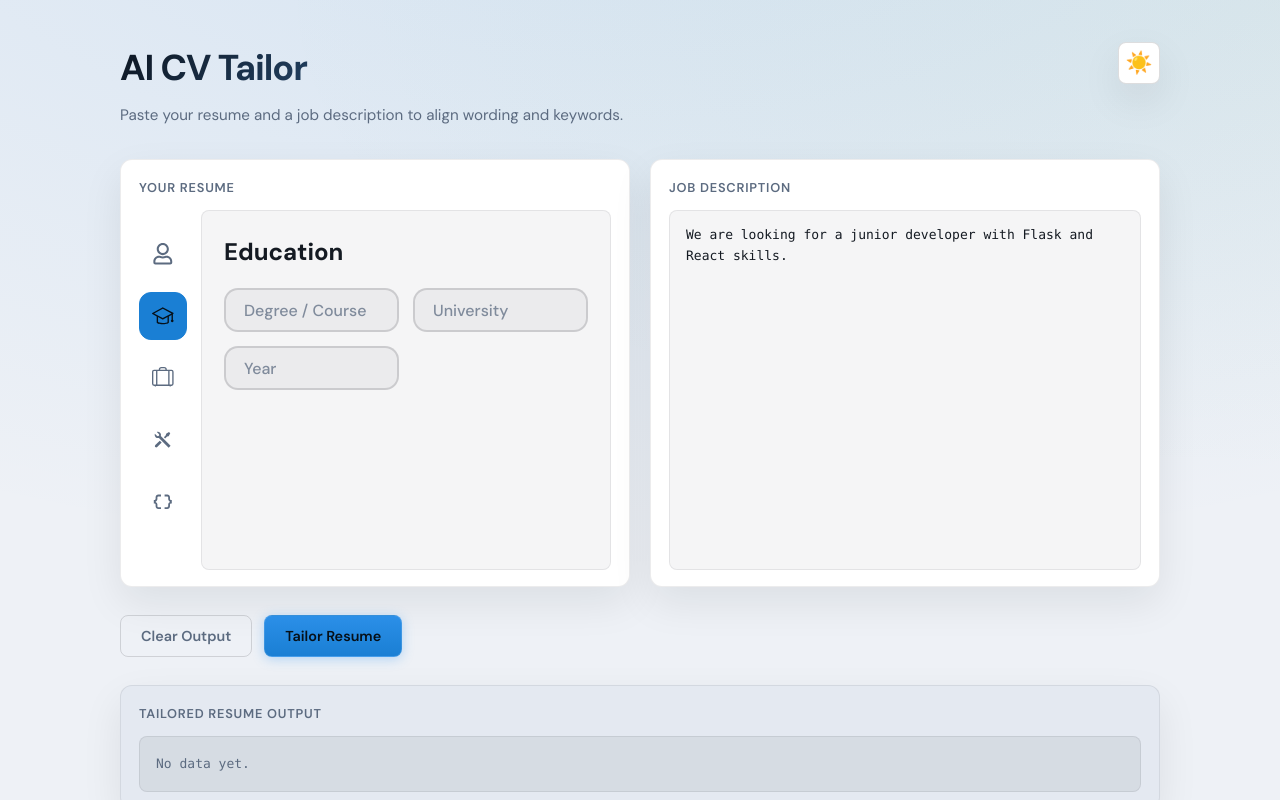
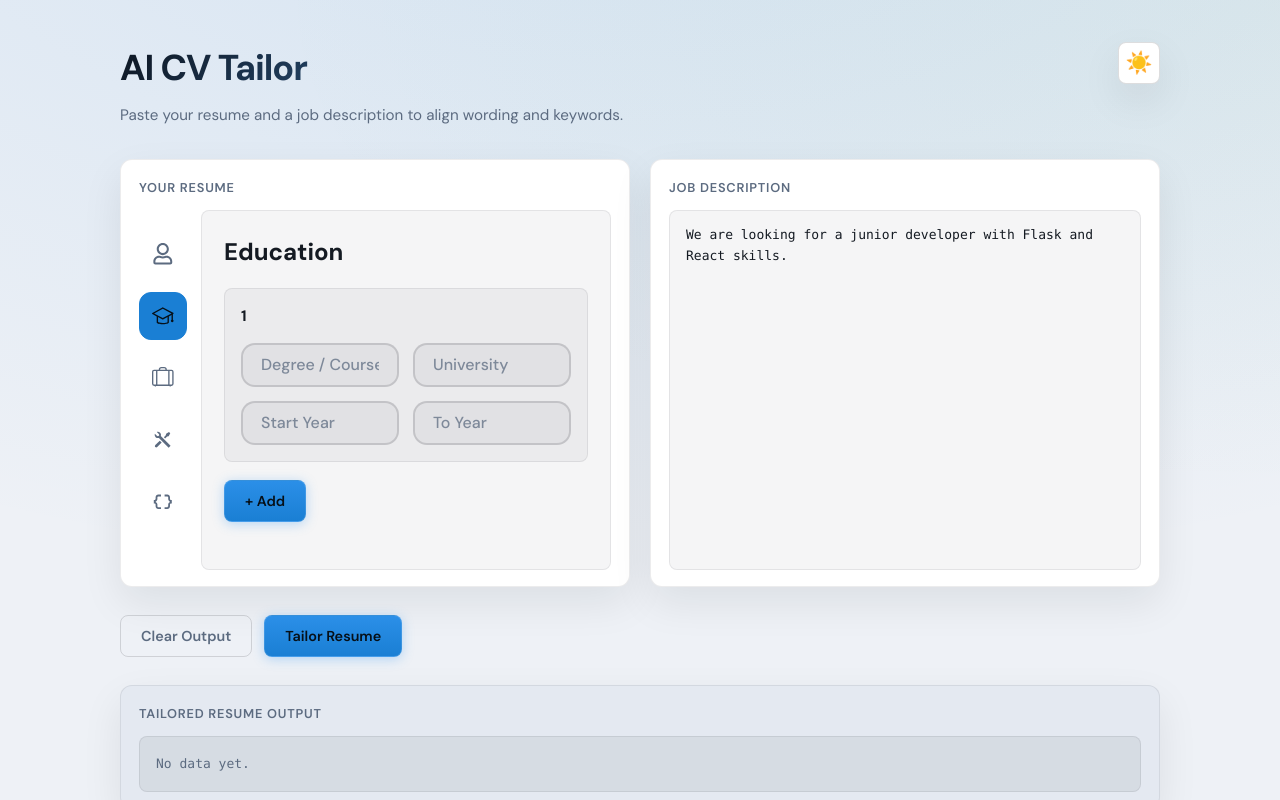
Before and after one commit to to3aunglynn/cv_ai, a React (Vite) app: page / in a window 1280 px wide. Both pictures are taken after a click on the button 163 px from the left and 316 px from the top of the page. Shown: the top 800 px of the page. Built offline with nearby package versions, Linux system fonts and the light colour scheme.

Commit message:
Prepare resume input data to download cv modal

```diff
--- a/src/App.jsx
+++ b/src/App.jsx
@@ -4,7 +4,28 @@ import InputPanel from "./components/InputPanel";
 import OutputPanel from "./components/OutputPanel";
 import analyzeCV from "./api/cvService";
 
+const emptyResumeData = {
+  fullName: "",
+  email: "",
+  phone: "",
+  location: "",
+  education: [
+    {
+      degree: "",
+      university: "",
+      startYear: "",
+      endYear: "",
+    },
+  ],
+  jobTitle: "",
+  company: "",
+  experienceStartYear: "",
+  experienceEndYear: "",
+  skills: [],
+};
+
 function App() {
+  const [resumeData, setResumeData] = useState(emptyResumeData);
   const [cv, setCv] = useState(
     "I am a computing student with Python and React experience.",
   );
@@ -49,17 +70,25 @@ function App() {
         job={job}
         setJob={setJob}
         loading={loading}
+        resumeData={resumeData}
+        setResumeData={setResumeData}
         onClear={() => {
           setCv("");
           setJob("");
           setResult(null);
+          setResumeData(emptyResumeData);
         }}
         onTailor={handleTailor}
         theme={theme}
         toggleTheme={() => setTheme((t) => (t === "dark" ? "light" : "dark"))}
       />
 
-      <OutputPanel result={result} loading={loading} error={error} />
+      <OutputPanel
+        result={result}
+        loading={loading}
+        error={error}
+        resumeData={resumeData}
+      />
     </div>
   );
 }
--- /dev/null
+++ b/src/components/EducationInput.jsx
@@ -0,0 +1,107 @@
+import React from "react";
+import { IoIosClose } from "react-icons/io";
+
+const EducationInput = ({ education, setEducation }) => {
+  const handleEducationChange = (index, e) => {
+    const { name, value } = e.target;
+
+    const educationDetail = education[index];
+
+    const updatedEducationDetail = {
+      ...educationDetail,
+      [name]: value,
+    };
+
+    const updatedEducation = education.map((item, i) =>
+      i === index ? updatedEducationDetail : item,
+    );
+
+    setEducation(updatedEducation);
+  };
+
+  const addEducation = () => {
+    setEducation([
+      ...education,
+      {
+        degree: "",
+        university: "",
+        startYear: "",
+        endYear: "",
+      },
+    ]);
+  };
+
+  const removeEducation = (indexToRemove) => {
+    const updatedEducation = education.filter((educationItem, index) => {
+      return index !== indexToRemove;
+    });
+
+    setEducation(updatedEducation);
+  };
+
+  return (
+    <div className="resume-list-form">
+      {education.map((item, index) => (
+        <div className="resume-list-form__item" key={index}>
+          <div className="resume-list-form__header">
+            <h3>{index + 1}</h3>
+
+            {education.length > 1 && (
+              <button
+                type="button"
+                className="resume-list-form__remove"
+                onClick={() => removeEducation(index)}
+              >
+                <IoIosClose size={40} />
+              </button>
+            )}
+          </div>
+
+          <div className="resume-form-grid">
+            <input
+              className="resume-builder__input"
+              name="degree"
+              value={item.degree}
+              onChange={(e) => handleEducationChange(index, e)}
+              placeholder="Degree / Course"
+            />
+
+            <input
+              className="resume-builder__input"
+              name="university"
+              value={item.university}
+              onChange={(e) => handleEducationChange(index, e)}
+              placeholder="University"
+            />
+
+            <input
+              className="resume-builder__input"
+              name="startYear"
+              value={item.startYear}
+              onChange={(e) => handleEducationChange(index, e)}
+              placeholder="Start Year"
+            />
+
+            <input
+              className="resume-builder__input"
+              name="endYear"
+              value={item.endYear}
+              onChange={(e) => handleEducationChange(index, e)}
+              placeholder="To Year"
+            />
+          </div>
+        </div>
+      ))}
+
+      <button
+        type="button"
+        className="cv-btn cv-btn--primary resume-list-form__add"
+        onClick={addEducation}
+      >
+        + Add
+      </button>
+    </div>
+  );
+};
+
+export default EducationInput;
--- a/src/components/InputPanel.jsx
+++ b/src/components/InputPanel.jsx
@@ -6,6 +6,8 @@ const InputPanel = ({
   setCv,
   job,
   setJob,
+  resumeData,
+  setResumeData,
   onClear,
   onTailor,
   loading,
@@ -37,7 +39,12 @@ const InputPanel = ({
       </header>
 
       <div className="cv-input-row">
-        <ResumeTabs cv={cv} setCv={setCv} />
+        <ResumeTabs
+          cv={cv}
+          setCv={setCv}
+          resumeData={resumeData}
+          setResumeData={setResumeData}
+        />
 
         <section className="cv-panel">
           <h3 className="cv-panel__title">Job Description</h3>
--- a/src/components/ResumeTabContent.jsx
+++ b/src/components/ResumeTabContent.jsx
@@ -1,7 +1,16 @@
 import React from "react";
 import SkillsInput from "./SkillsInput";
+import EducationInput from "./EducationInput";
 
-const ResumeTabContent = ({ item, cv, setCv }) => {
+const ResumeTabContent = ({ item, cv, setCv, resumeData, setResumeData }) => {
+  const handleChange = (e) => {
+    const { name, value } = e.target; // Destructure name and value from the input
+    setResumeData((prev) => ({
+      ...prev,
+      [name]: value,
+    }));
+  };
+
   return (
     <div className="resume-tab-content__panel__body">
       <h2 className="resume-tab-content__panel__title">{item.title}</h2>
@@ -10,40 +19,121 @@ const ResumeTabContent = ({ item, cv, setCv }) => {
         <div className="resume-form">
           <input
             className="resume-builder__input resume-builder-input-spacing"
+            name="fullName"
+            value={resumeData.fullName}
+            onChange={handleChange}
             placeholder="Full name"
           />
           <input
             className="resume-builder__input resume-builder-input-spacing"
+            name="email"
+            value={resumeData.email}
+            onChange={handleChange}
             placeholder="Email address"
           />
           <input
             className="resume-builder__input resume-builder-input-spacing"
+            name="phone"
+            value={resumeData.phone}
+            onChange={handleChange}
             placeholder="Phone number"
           />
-          <input className="resume-builder__input" placeholder="Location" />
+          <input
+            className="resume-builder__input resume-builder-input-spacing"
+            name="location"
+            value={resumeData.location}
+            onChange={handleChange}
+            placeholder="Location"
+          />
         </div>
       )}
 
       {item.title === "Education" && (
-        <div className="resume-form-grid">
+        <EducationInput
+          education={resumeData.education}
+          setEducation={(updatedEducation) =>
+            setResumeData({
+              ...resumeData,
+              education: updatedEducation,
+            })
+          }
+        />
+        /* <div className="resume-form-grid">
           <input
             className="resume-builder__input"
+            name="degree"
+            value={resumeData.degree}
+            onChange={handleChange}
             placeholder="Degree / Course"
           />
-          <input className="resume-builder__input" placeholder="University" />
-          <input className="resume-builder__input" placeholder="Year" />
-        </div>
+          <input
+            className="resume-builder__input"
+            name="university"
+            value={resumeData.university}
+            onChange={handleChange}
+            placeholder="University"
+          />
+          <input
+            className="resume-builder__input"
+            name="educationStartYear"
+            value={resumeData.educationStartYear}
+            onChange={handleChange}
+            placeholder="Start Year"
+          />
+          <input
+            className="resume-builder__input"
+            name="educationEndYear"
+            value={resumeData.educationEndYear}
+            onChange={handleChange}
+            placeholder="To Year"
+          />
+        </div> */
       )}
 
       {item.title === "Experience" && (
         <div className="resume-form-grid">
-          <input className="resume-builder__input" placeholder="Job title" />
-          <input className="resume-builder__input" placeholder="Company" />
-          <input className="resume-builder__input" placeholder="Year" />
+          <input
+            className="resume-builder__input"
+            name="jobTitle"
+            value={resumeData.jobTitle}
+            onChange={handleChange}
+            placeholder="Job title"
+          />
+          <input
+            className="resume-builder__input"
+            name="company"
+            value={resumeData.company}
+            onChange={handleChange}
+            placeholder="Company"
+          />
+          <input
+            className="resume-builder__input"
+            name="experienceStartYear"
+            value={resumeData.experienceStartYear}
+            onChange={handleChange}
+            placeholder="Start Year"
+          />
+          <input
+            className="resume-builder__input"
+            name="experienceEndYear"
+            value={resumeData.experienceEndYear}
+            onChange={handleChange}
+            placeholder="To Year"
+          />
         </div>
       )}
 
-      {item.title === "Skills" && <SkillsInput />}
+      {item.title === "Skills" && (
+        <SkillsInput
+          skills={resumeData.skills}
+          setSkills={(updatedSkills) =>
+            setResumeData({
+              ...resumeData,
+              skills: updatedSkills,
+            })
+          }
+        />
+      )}
 
       {item.title === "Data" && (
         <div className="resume-form-grid">
--- a/src/components/ResumeTabs.jsx
+++ b/src/components/ResumeTabs.jsx
@@ -15,7 +15,7 @@ const processTabs = [
   { id: 5, title: "Data", icon: MdDataObject },
 ];
 
-const ResumeTabs = ({ cv, setCv }) => {
+const ResumeTabs = ({ cv, setCv, resumeData, setResumeData }) => {
   const [toggle, setToggle] = useState(1);
   return (
     <section className="cv-panel">
@@ -35,7 +35,6 @@ const ResumeTabs = ({ cv, setCv }) => {
                   }`}
                   onClick={() => setToggle(item.id)}
                   title={item.title}
-                  aria-label={item.title}
                 >
                   <IconComponent />
                 </button>
@@ -52,7 +51,13 @@ const ResumeTabs = ({ cv, setCv }) => {
                 toggle === item.id ? "resume-tab-content__panel--active" : ""
               }`}
             >
-              <ResumeTabContent item={item} cv={cv} setCv={setCv} />
+              <ResumeTabContent
+                item={item}
+                cv={cv}
+                setCv={setCv}
+                resumeData={resumeData}
+                setResumeData={setResumeData}
+              />
             </div>
           ))}
         </div>
--- a/src/index.css
+++ b/src/index.css
@@ -715,3 +715,166 @@ body {
 .skills-builder__chip button:hover {
   color: var(--cv-accent-hover);
 }
+
+/* Modal  */
+/* Modal not scroll */
+body.modal-open {
+  overflow: hidden;
+}
+
+.cv-modal-overlay {
+  position: fixed;
+  inset: 0;
+  z-index: 1000;
+  padding: 20px;
+  display: flex;
+  align-items: center;
+  justify-content: center;
+  background: rgba(15, 20, 25, 0.55);
+  backdrop-filter: blur(6px);
+}
+
+.cv-modal {
+  width: min(720px, 100%);
+  max-height: 90vh;
+  display: flex;
+  flex-direction: column;
+  background: var(--cv-surface);
+  border: 1px solid var(--cv-border-strong);
+  border-radius: var(--cv-radius);
+  box-shadow: var(--cv-shadow);
+  overflow: hidden;
+}
+
+.cv-modal__header {
+  padding: 20px 22px;
+  display: flex;
+  justify-content: space-between;
+  gap: 18px;
+  border-bottom: 1px solid var(--cv-border);
+}
+
+.cv-modal__title {
+  margin: 0;
+  font-size: 1.35rem;
+  color: var(--cv-text);
+}
+
+.cv-modal__subtitle {
+  margin: 6px 0 0;
+  color: var(--cv-text-muted);
+  font-size: 0.9rem;
+}
+
+.cv-modal__close {
+  width: 36px;
+  height: 36px;
+  flex-shrink: 0;
+  border: 1px solid var(--cv-border);
+  border-radius: 50%;
+  background: var(--cv-bg-elevated);
+  color: var(--cv-text-muted);
+  font-size: 1.2rem;
+  line-height: 1;
+  cursor: pointer;
+}
+
+.cv-modal__close:hover {
+  color: var(--cv-text);
+  border-color: var(--cv-accent);
+}
+
+.cv-modal__body {
+  padding: 22px;
+  overflow-y: auto;
+}
+
+.cv-modal__section {
+  margin-bottom: 20px;
+}
+
+.cv-modal__section h3 {
+  margin: 0 0 8px;
+  font-size: 0.85rem;
+  text-transform: uppercase;
+  letter-spacing: 0.06em;
+  color: var(--cv-text-muted);
+}
+
+.cv-modal__section p {
+  margin: 0;
+  color: var(--cv-text);
+  line-height: 1.7;
+}
+
+.cv-modal__section ul {
+  margin: 0;
+  padding-left: 20px;
+  color: var(--cv-text);
+}
+
+.cv-modal__section li {
+  margin-bottom: 6px;
+}
+
+.cv-modal__footer {
+  padding: 18px 22px;
+  display: flex;
+  justify-content: flex-end;
+  gap: 12px;
+  border-top: 1px solid var(--cv-border);
+}
+
+@media (max-width: 560px) {
+  .cv-modal__footer {
+    flex-direction: column;
+  }
+
+  .cv-modal__footer .cv-btn {
+    width: 100%;
+  }
+}
+
+/* education */
+.resume-list-form {
+  display: flex;
+  flex-direction: column;
+  gap: 18px;
+}
+
+.resume-list-form__item {
+  padding: 16px;
+  border: 1px solid var(--cv-border);
+  border-radius: var(--cv-radius-sm);
+  background: var(--cv-textarea-bg);
+}
+
+.resume-list-form__header {
+  display: flex;
+  align-items: center;
+  justify-content: space-between;
+  gap: 12px;
+  margin-bottom: 14px;
+}
+
+.resume-list-form__header h3 {
+  margin: 0;
+  font-size: 0.95rem;
+  font-weight: 700;
+  color: var(--cv-text);
+}
+
+ .resume-list-form__remove {
+  color: #ff8a8a;
+  border: none;
+  background: transparent;
+  cursor: pointer;
+}
+
+.resume-list-form__remove:hover {
+  color: #e71010;
+}
+
+.resume-list-form__add {
+  align-self: flex-start;
+}
--- a/src/utils/formatResultText.js
+++ b/src/utils/formatResultText.js
@@ -1,12 +1,13 @@
 const formatResultText = (data) => {
   if (!data) return "";
   const sections = [
+    ["Match Score", `${data.match_score ?? 0}%`],
     ["Summary", data.summary || "No summary available."],
-    ["Match Score", `${data.match_score ?? 0}%`],
     ["Matched Skills", data.matched_skills],
     ["Missing Skills", data.missing_skills],
     ["Improvement Suggestions", data.improvement_suggestions],
     ["Tailored CV Points", data.tailored_cv_points],
+    ["Uk ATS Advice", data.uk_ats_advice],
   ];
 
   const result = sections.map(([title, content]) => {
```
Also changed, not shown: src/components/OutputPanel.jsx (+13 -7 lines), src/components/SkillsInput.jsx (+4 -4 lines).
